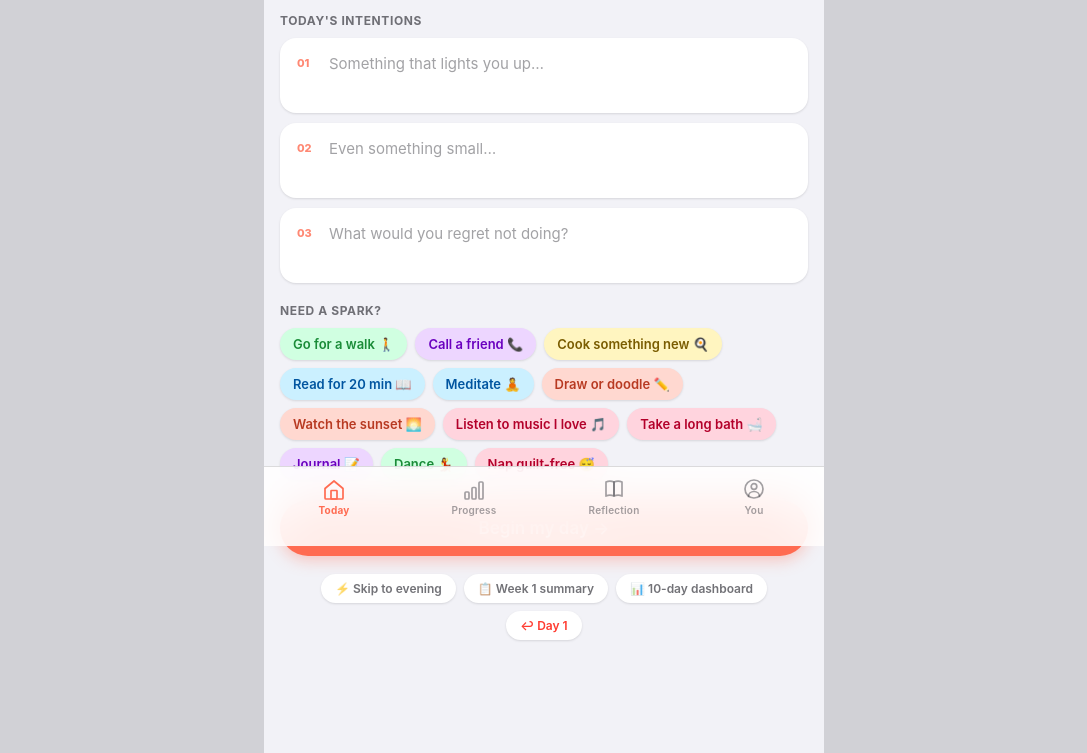
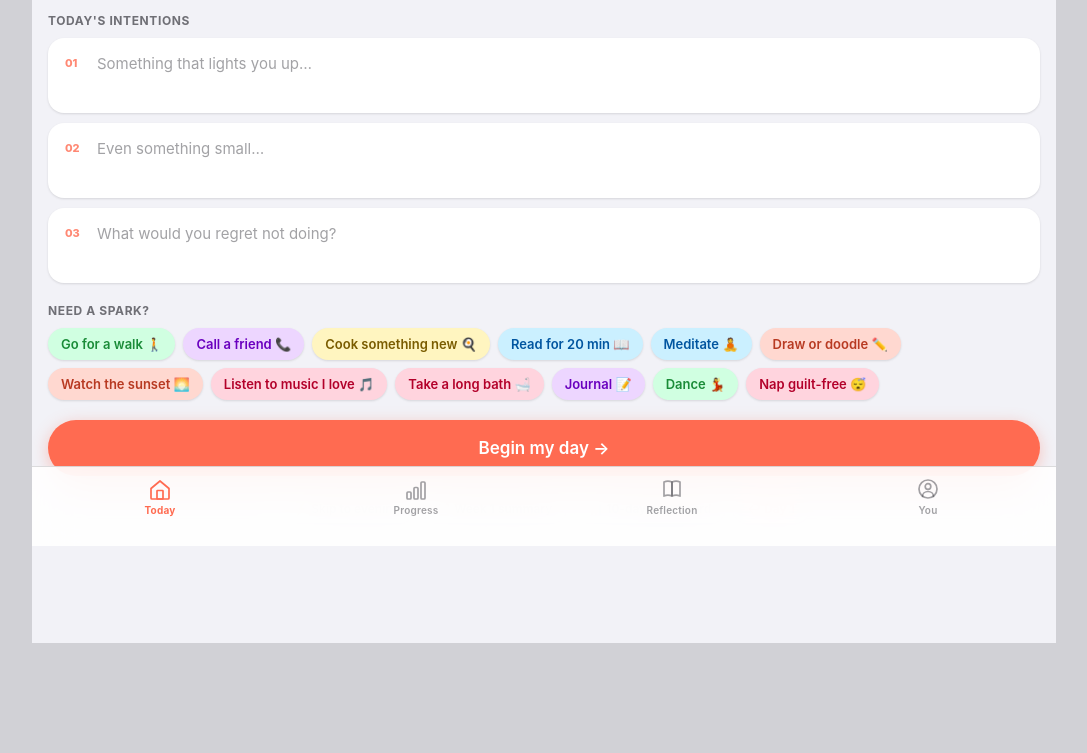
Before and after one commit to powerkatt/100-days-of-me, a plain HTML site: page index.html in a window 1280 px wide. Shown: the part 254-1007 px from the top of the page, without its empty margins (96-1183 px from the left). After the commit the page ends 897 px from the top, so only its background shows below. Drawn offline with Linux system fonts and the light colour scheme.

Commit message:
Set max width to 1024px; fix flex sizing bug making body shrink-to-fit content

```diff
--- a/index.html
+++ b/index.html
@@ -61,7 +61,11 @@
     ═══════════════════════════════════════ */
     * { box-sizing: border-box; margin: 0; padding: 0; -webkit-tap-highlight-color: transparent; }
 
-    html, body {
+    html {
+      min-height: 100%;
+    }
+
+    body {
       min-height: 100%;
       background: #D1D1D6;
       display: flex;
@@ -1165,7 +1169,7 @@
        RESPONSIVE (tablet / desktop)
     ═══════════════════════════════════════ */
     @media (min-width: 640px)  { .app, .tab-bar { max-width: 480px; } }
-    @media (min-width: 1024px) { .app, .tab-bar { max-width: 560px; } }
+    @media (min-width: 1280px) { .app, .tab-bar { max-width: 1024px; } }
 
     /* Restore hover feedback for mouse/trackpad users (touch relies on :active) */
     @media (hover: hover) and (pointer: fine) {
```
